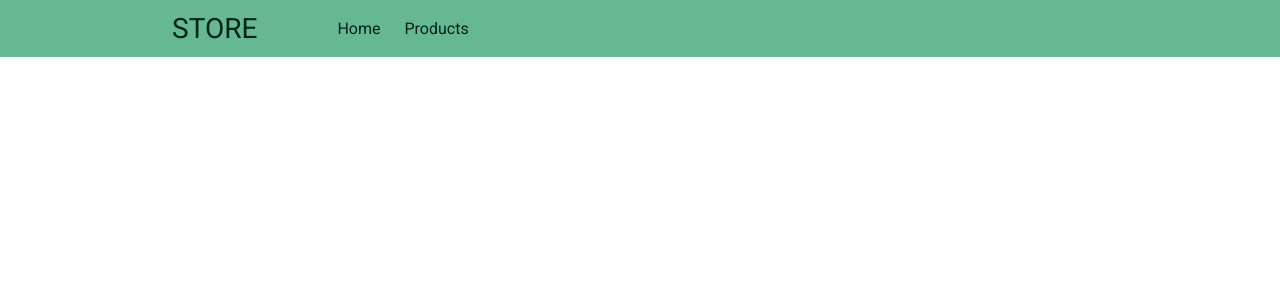
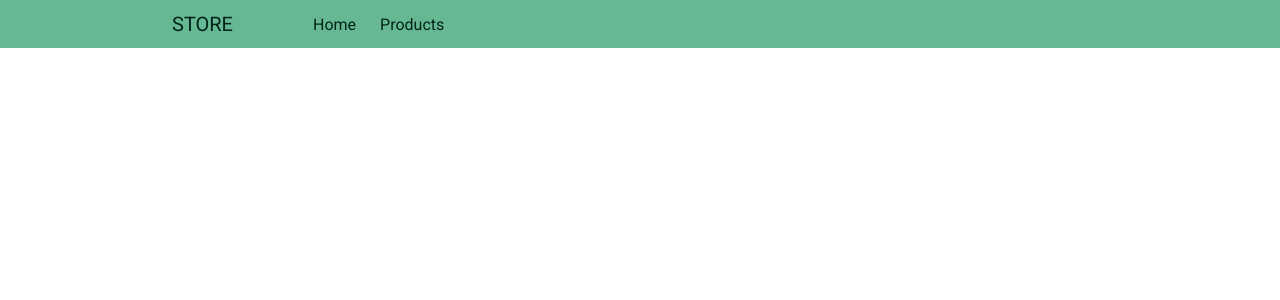
Before and after one commit to JefersonLC/nextjs_app, a Next.js app: page / in a window 1280 px wide. Shown: the top 300 px of the page. Built offline with nearby package versions, Linux system fonts and the light colour scheme.

Commit message:
updated RootLayout.css

```diff
--- a/styles/RootLayout.css
+++ b/styles/RootLayout.css
@@ -15,7 +15,7 @@
 
 .nav-brand {
   color: var(--color5);
-  font-size: 1.75rem;
+  font-size: 1.25rem;
 }
 
 .nav-brand:hover {
```
